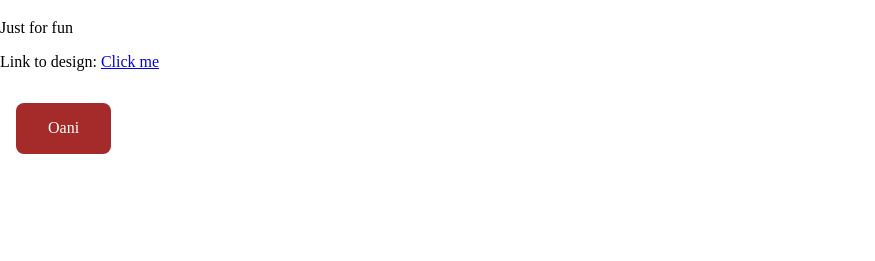
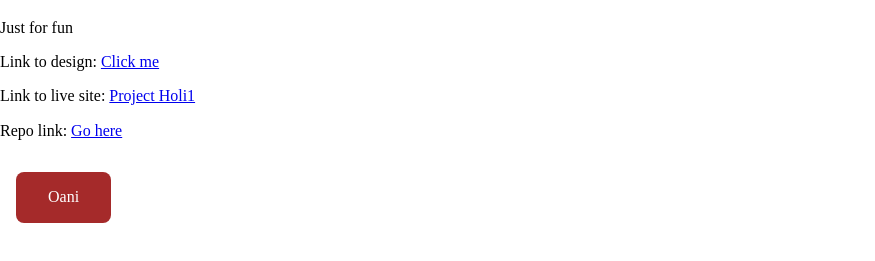
Before and after one commit to callmeoani/altschool-semester1-holiday-project, a plain HTML site: page index.html in a window 1280 px wide. Shown: the part 61-322 px from the top of the page, without its empty margins (0-875 px from the left). Drawn offline with nearby package versions, Linux system fonts and the light colour scheme.

Commit message:
update README with contribution guidelines and add links to live site and repository in index.html

```diff
--- a/index.html
+++ b/index.html
@@ -14,6 +14,9 @@
       <p>Just for fun</p>
     </hgroup>
     <p>Link to design: <a href="https://www.figma.com/design/2AczC6pMKrrJfEKGtw1zJc/MedEase---Healthcare-Appointment--Community-?node-id=0-1&p=f&t=S6QTCtsT9YwqPgiW-0" target="_blank">Click me</a></p>
+    <p>Link to live site: <a href="https://project-holi1.netlify.app/" target="_blank">Project Holi1</a></p>
+    <p>Repo link: <a href="https://github.com/callmeoani/altschool-semester1-holiday-project.git" target="_blank">Go here</a></p>
+
   </header>
   <main>
     <a href="./contributors/oani/index.html" style="background-color: brown; color: white; border-radius: 8px; padding-inline: 2rem; padding-block: 1rem; margin: 1rem; display: inline-block; text-decoration: none;">Oani</a>
```
Also changed, not shown: contributors/oani/css/links.css (added), 1 other file.
